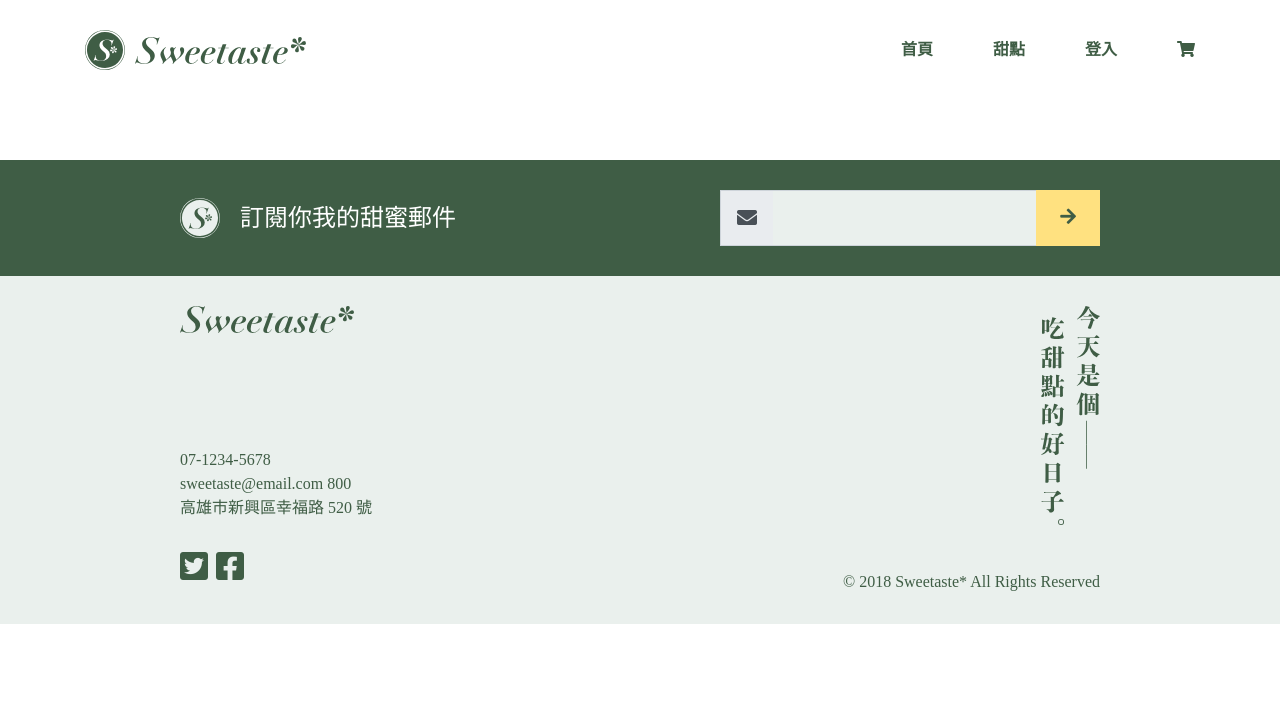
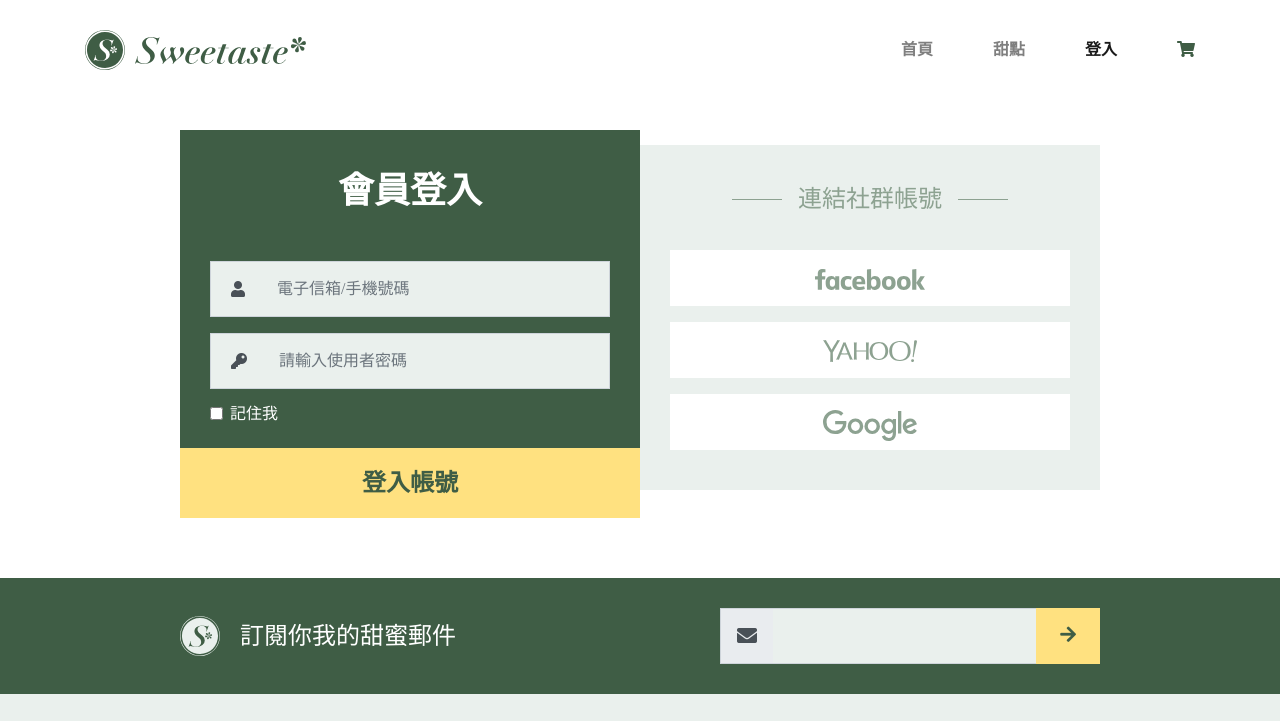
Before and after one commit to Bonnie2425/hw-0715, a website: page source/login.html in a window 1280 px wide. Shown: the top 721 px of the page. Drawn offline with nearby package versions, Linux system fonts and the light colour scheme; files that its build step writes are made by us from their sources.

Commit message:
完成之登入頁面

```diff
--- a/source/signin.html
+++ b/source/login.html
@@ -13,7 +13,7 @@
 </head>
 
 <body>
-  <div class="signin-page wrap overflow-hidden">
+  <div class="login-page wrap overflow-hidden">
     <nav class="header navbar navbar-expand-lg navbar-light bg-white py-4">
       <div class="container">
         <button class="navbar-toggler" style="border: 1px solid white;" type="button" data-toggle="collapse"
@@ -37,31 +37,101 @@
               nav-link
               p-0 py-1 py-md-0
               mr-md-8
-              text-primary
               text-center" href="http://localhost:3000/">首頁 </span></a>
             </li>
-            <li class="nav-item active">
+            <li class="nav-item">
               <a class="
               nav-link
               d-block
               p-0 py-1 py-md-0
               mr-md-8
-              text-primary
-              text-center" href="http://localhost:3000/sweet.html">甜點<span class="sr-only">(current)</a>
+              text-center" href="http://localhost:3000/sweet.html">甜點</a>
             </li>
             <li class="nav-item">
               <a class="
               nav-link
               p-0 py-1 py-md-0
               mr-md-8
-              text-primary
-              text-center" href="#">登入</a>
+              text-center
+              active" href="http://localhost:3000/login.html">登入<span class="sr-only">(current)</span></a>
             </li>
           </ul>
         </div>
       </div>
     </nav>
 
+    <div class="container mt-4">
+      <div class="row justify-content-center">
+        <div class="col-12 col-md-10">
+          <div class="row no-gutters">
+            <div class="col-12 col-md-6">
+
+              <div class="d-block d-md-none">
+                <h2 class="bg-primary text-white py-5 text-center" style="font-weight: bold; font-size: 36px;">會員登入</h2>
+                <div class="bg-third p-4">
+                  <div class="d-flex justify-content-center align-items-center">
+                    <a href="" class="btn btn-block bg-white" style="height: 56px; padding: 15px 0px; border-right: 1px solid #EAF0ED;"><img
+                        src="./images/ic-facebook-logotype.svg" style="height: 21px;" alt=""></a>
+                    <a href="" class="btn btn-block bg-white mt-0" style="height: 56px; padding: 15px 0px; border-right: 1px solid #EAF0ED;"><img
+                        src="./images/ic-yahoo.svg" style="height: 22px;" alt=""></a>
+                    <a href="" class="btn btn-block bg-white mt-0" style="height: 56px; padding: 15px 0px;"><img
+                        src="./images/ic-google.svg" style="height: 31px;" alt=""></a>
+                  </div>
+                </div>
+              </div>
+
+              <div class="bg-primary px-4">
+                <h2 class="text-white py-5 text-center d-none d-md-block" style="font-weight: bold; font-size: 36px;">
+                  會員登入</h2>
+                <div class="input-group pt-4 pt-md-0" style="margin-bottom: 16px;">
+                  <div class="input-group-prepend">
+                    <span class="input-group-text bg-third" style="border-radius: 0px; padding: 16px 20px;"
+                      id="basic-addon1"><i class="fas fa-user"></i></span>
+                  </div>
+                  <input type="text" class="form-control bg-third"
+                    style="height: 56px; border-radius: 0px; border-left: none;" placeholder="電子信箱/手機號碼"
+                    aria-label="Username" aria-describedby="basic-addon1">
+                </div>
+
+                <div class="input-group" style="margin-bottom: 13px;">
+                  <div class="input-group-prepend">
+                    <span class="input-group-text bg-third" style="border-radius: 0px; padding: 16px 20px;"
+                      id="basic-addon1"><i class="fas fa-key"></i></span>
+                  </div>
+                  <input type="text" class="form-control bg-third"
+                    style="height: 56px; border-radius: 0px; border-left: none;" placeholder="請輸入使用者密碼"
+                    aria-label="Username" aria-describedby="basic-addon1">
+                </div>
+                <div class="form-group form-check mb-0">
+                  <input type="checkbox" class="form-check-input" id="exampleCheck1">
+                  <label class="form-check-label text-white" style="margin-bottom: 22px;"
+                    for="exampleCheck1">記住我</label>
+                </div>
+              </div>
+              <a href="" class="btn btn-block btn-warning btn-lg text-primary"
+                style="font-weight: bold; padding: 16px; font-size: 24px;">登入帳號</a>
+            </div>
+            <div class="col-12 col-md-6 d-none d-md-block">
+              <div class="py-md-2">
+                <div class="bg-third px-4 py-5">
+                  <h4 class="link-title text-secondary text-center" style="margin-bottom: 36px;">連結社群帳號</h4>
+                  <div class="d-flex justify-content-center align-items-center flex-column">
+                    <a href="" class="btn btn-block bg-white" style="height: 56px;  padding: 15px 0px;"><img
+                        src="./images/ic-facebook-logotype.svg" style="height: 21px;" alt=""></a>
+                    <a href="" class="btn btn-block bg-white"
+                      style="height: 56px; padding: 15px 0px; margin-top: 16px;"><img src="./images/ic-yahoo.svg"
+                        style="height: 22px;" alt=""></a>
+                    <a href="" class="btn btn-block bg-white"
+                      style="height: 56px; padding: 15px 0px; margin-top: 16px;"><img src="./images/ic-google.svg"
+                        style="height: 31px;" alt=""></a>
+                  </div>
+                </div>
+              </div>
+            </div>
+          </div>
+        </div>
+      </div>
+    </div>
 
     <footer class="mt-md-8">
       <div class="bg-primary py-4">
--- a/source/stylesheets/all.scss
+++ b/source/stylesheets/all.scss
@@ -9,4 +9,5 @@
 @import "./components/layout";
 @import "./components/grid";
 @import "./components/index";
-@import "./components/sweet"
+@import "./components/sweet";
+@import "./components/login"
--- a/source/stylesheets/components/_layout.scss
+++ b/source/stylesheets/components/_layout.scss
@@ -2,6 +2,15 @@ body {
   font-family: 微軟正黑體;
   color: $primary;
   .wrap {
+    .nav-item a{
+      color: $secondary;
+      &.active{
+        color: $primary;
+      }
+      :hover{
+        color: $primary;
+      }
+    }
     footer {
       span {
         border-radius: 0px !important;
--- /dev/null
+++ b/source/stylesheets/components/_login.scss
@@ -0,0 +1,38 @@
+.login-page {
+  .container {
+    @include container;
+    .form-control{
+      transition: none !important;
+      background-clip: unset;
+     &:focus, :focus-visible{
+      box-shadow: none;
+      border: none;
+      outline: 0;
+     }
+    }
+    .link-title{
+      display: flex;
+      align-items: center;
+      justify-content: space-around;
+      &::after{
+        content: '';
+        height: 1px;
+        width: 50px;
+        background-color: $secondary;
+        position: absolute;
+        right: 20%;
+      }
+      &::before{
+        content: '';
+        height: 1px;
+        width: 50px;
+        background-color: $secondary;
+        position: absolute;
+        left: 20%;
+      }
+    }
+    a{
+      border-radius: 0px;
+    }
+  }
+}
```
Also changed, not shown: source/index.html (+4 -7 lines), source/sweet.html (+4 -6 lines).
